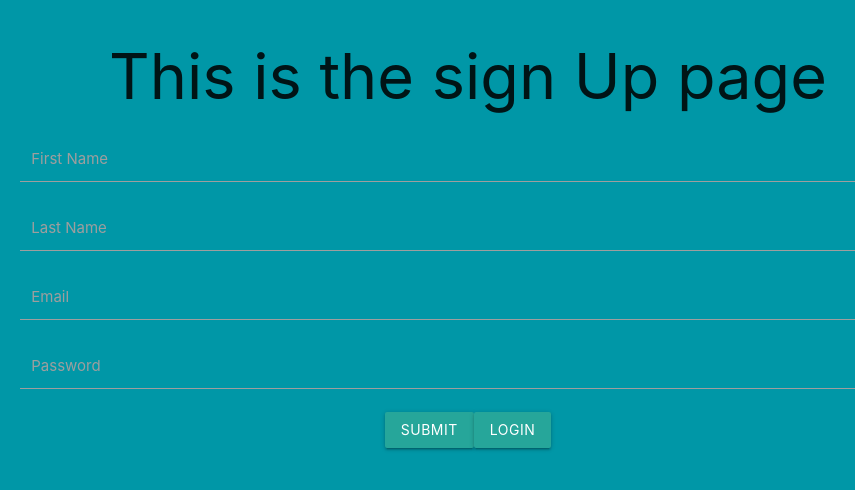
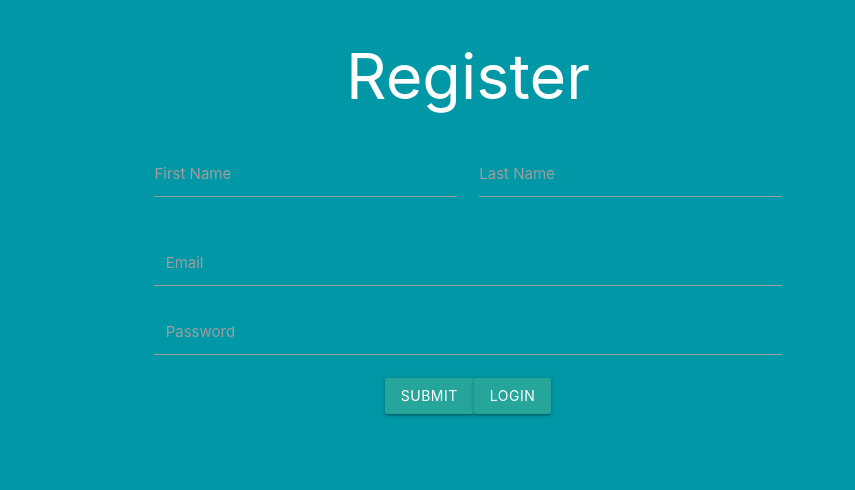
Before and after one commit to khzouroussama/Reconnector, a React (Create React App) app in the folder reconnector/: page /register in a window 1280 px wide. Shown: the top 490 px of the page, without its empty margins (172-1027 px from the left). Built offline with nearby package versions, Linux system fonts and the light colour scheme.

Commit message:
added error page for wrong url

```diff
--- a/reconnector/src/App.js
+++ b/reconnector/src/App.js
@@ -18,7 +18,7 @@ function App() {
             <Route path="/home" component={Home} currentPage = {false}/>
             <Route path="/login" component={SignIn} />
             <Route path="/register" component={SignUp} />
-            <Route component={Error} exact/>
+            <Route render={() => <h3 className="white-text"> Oops, this page does not exist</h3>} />
           </Switch>
         </BrowserRouter>
     </div>
--- a/reconnector/src/components/accounts/SignUp.js
+++ b/reconnector/src/components/accounts/SignUp.js
@@ -10,22 +10,27 @@ export default class SignIn extends Component {
     }
     render() {
         return (
-            <div className="container">
-                <h1>This is the sign Up page</h1>
-                <form onSubmit={this.handleSubmit}>
-                  <div className="input-field col s6 l6">
-                    <input type="text" name="first_name" id="first_name" className="validate" onChange={this.handleChange} />
-                    <label htmlFor="first_name">First Name</label>
+            <div className="container white-text">
+                <h1> Register </h1>
+
+                <form className="container col s8" onSubmit={this.handleSubmit}>
+                  <div className="row">
+                    <div className="input-field col s6">
+                      <input type="text" name="first_namd" id="first_name" className="validate" onChange={this.handleChange} />
+                      <label htmlFor="first_name">First Name</label>
+                    </div>
+                    <div className="input-field col s6">
+                      <input type="text" name="last_name" id="last_name" className="validate" onChange={this.handleChange} />
+                      <label htmlFor="last_name">Last Name</label>
+                    </div>
                   </div>
-                  <div className="input-field col s6 l6">
-                    <input type="text" name="last_name" id="last_name" className="validate" onChange={this.handleChange} />
-                    <label htmlFor="last_name">Last Name</label>
-                  </div>
-                  <div className="input-field col s12">
+
+
+                  <div className="input-field col s4">
                     <input type="email" name="email" id="email" className="validate" onChange={this.handleChange} />
                     <label htmlFor="email" data-error="wrong" data-success="right">Email</label>
                   </div>
-                  <div className="input-field col s12">
+                  <div className="input-field col s8">
                     <input type="password" name="password" id="password" className="validate" onChange={this.handleChange} />
                     <label htmlFor="password" >Password</label>
                   </div>
```
